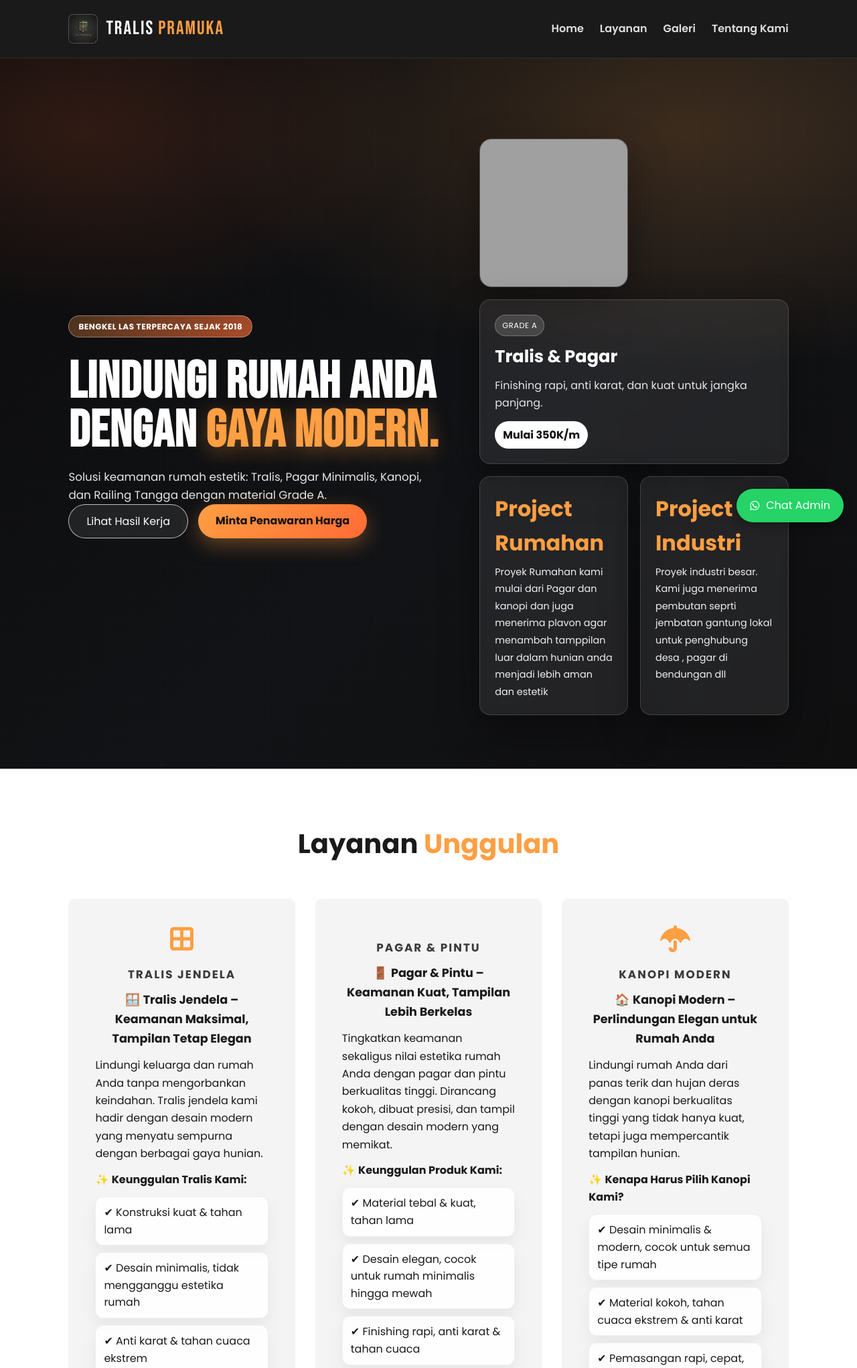
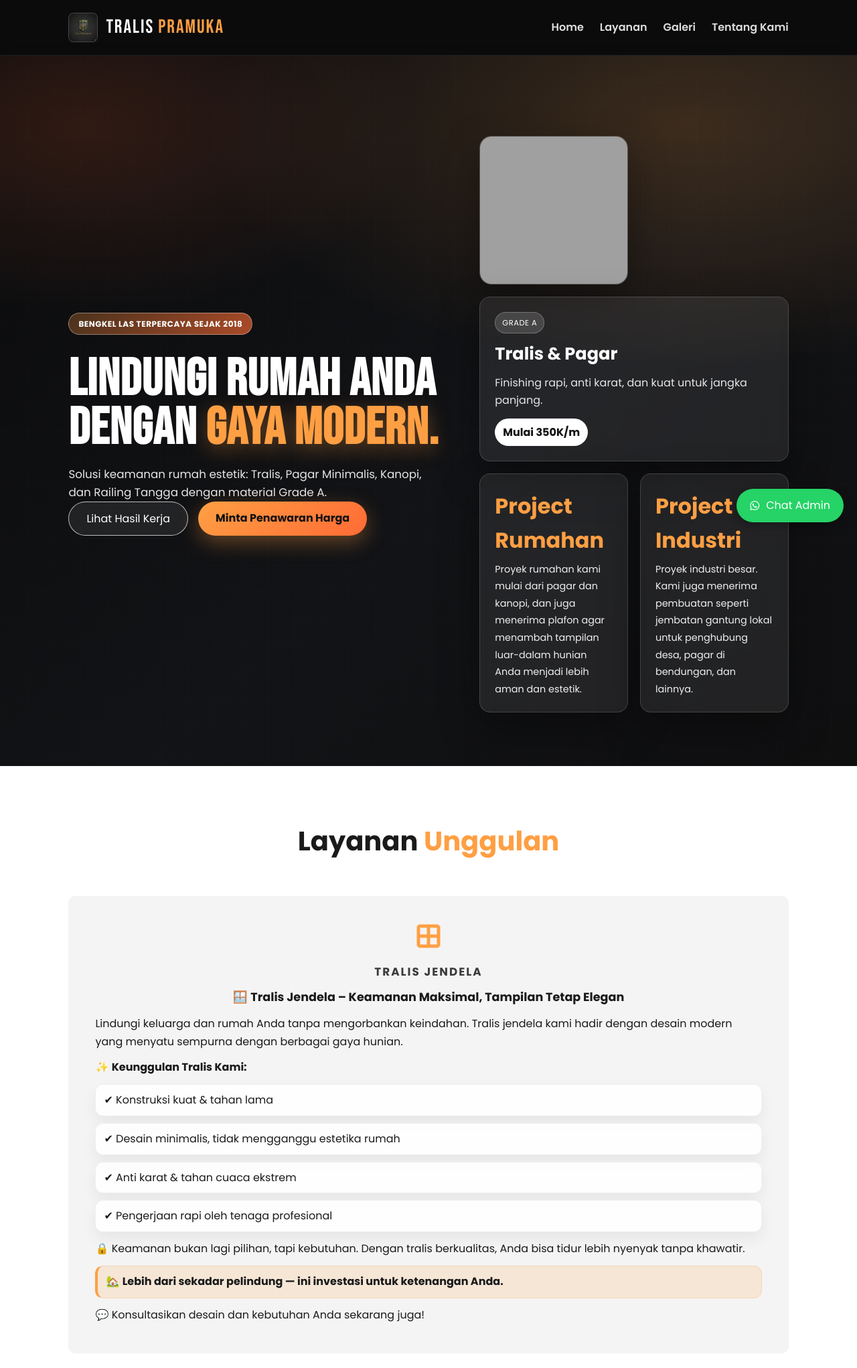
Before and after one commit to akbary-afk/web-tralis-, a Flask app: page / in a window 1280 px wide. Shown: the top 2043 px of the page at 67% size. Run offline with Flask 3, Linux system fonts and the light colour scheme; grey boxes are pictures that could not be loaded.

Commit message:
Add files via upload

```diff
--- a/Tralis-web/static/script.js
+++ b/Tralis-web/static/script.js
@@ -1,63 +1,70 @@
-// 1. Efek Navbar Berubah Warna saat Scroll
-window.addEventListener('scroll', function() {
+document.addEventListener('DOMContentLoaded', () => {
+  // 1) Navbar berubah saat scroll (pakai class biar rapi)
   const nav = document.querySelector('nav');
-    if (window.scrollY > 50) {
-        nav.style.background = '#000000'; // Jadi hitam pekat saat scroll
-        nav.style.boxShadow = '0 5px 20px rgba(0,0,0,0.5)';
-        nav.style.padding = '15px 8%'; // Sedikit lebih ramping
-    } else {
-        nav.style.background = '#1a1a1a'; // Kembali ke warna awal
-        nav.style.boxShadow = 'none';
-        nav.style.padding = '20px 8%';
+  const onScroll = () => {
+    if (!nav) return;
+    nav.classList.toggle('nav--scrolled', window.scrollY > 50);
+  };
+  window.addEventListener('scroll', onScroll, { passive: true });
+  onScroll();
+
+  // 2) Smooth scroll untuk navigasi internal (#...)
+  document.querySelectorAll('nav a[href^="#"]').forEach((anchor) => {
+    anchor.addEventListener('click', (e) => {
+      const sectionId = anchor.getAttribute('href');
+      if (!sectionId) return;
+
+      e.preventDefault();
+
+      if (sectionId === '#top' || sectionId === '#') {
+        window.scrollTo({ top: 0, behavior: 'smooth' });
+        return;
       }
-});
 
-// 2. Smooth Scroll untuk Navigasi
-document.querySelectorAll('nav a').forEach(anchor => {
-    anchor.addEventListener('click', function(e) {
-        e.preventDefault();
-        const sectionId = this.getAttribute('href');
-        if(sectionId !== "#") {
-            document.querySelector(sectionId).scrollIntoView({
-                behavior: 'smooth'
-            });
-        }
+      const target = document.querySelector(sectionId);
+      if (!target) return;
+      target.scrollIntoView({ behavior: 'smooth', block: 'start' });
     });
   });
 
-// 3. Efek Muncul (Fade In) saat Scroll (Opsional tapi Keren)
-const observerOptions = {
-    threshold: 0.1
-};
-
-const observer = new IntersectionObserver((entries) => {
-    entries.forEach(entry => {
-        if (entry.isIntersecting) {
+  // 3) Efek muncul saat elemen terlihat
+  const animatedEls = document.querySelectorAll('.service-box, .gallery-item, .testi-card');
+  if (!('IntersectionObserver' in window)) {
+    animatedEls.forEach((el) => {
+      el.style.opacity = '1';
+      el.style.transform = 'none';
+    });
+  } else {
+    const observer = new IntersectionObserver(
+      (entries) => {
+        entries.forEach((entry) => {
+          if (!entry.isIntersecting) return;
           entry.target.style.opacity = '1';
           entry.target.style.transform = 'translateY(0)';
-        }
         });
-}, observerOptions);
+      },
+      { threshold: 0.1 },
+    );
 
-// Daftarkan elemen yang mau dikasih efek muncul
-document.querySelectorAll('.service-box, .gallery-item, .testi-card').forEach(el => {
+    animatedEls.forEach((el) => {
       el.style.opacity = '0';
       el.style.transform = 'translateY(30px)';
       el.style.transition = 'all 0.8s ease-out';
       observer.observe(el);
     });
+  }
 
-// 4. Kontrol Galeri (Geser Kiri/Kanan)
+  // 4) Kontrol galeri (geser kiri/kanan)
   const galleryTrack = document.querySelector('[data-gallery]');
   const galleryPrev = document.querySelector('.gallery-nav.prev');
   const galleryNext = document.querySelector('.gallery-nav.next');
 
-function updateGalleryNav() {
+  const updateGalleryNav = () => {
     if (!galleryTrack || !galleryPrev || !galleryNext) return;
     const maxScrollLeft = galleryTrack.scrollWidth - galleryTrack.clientWidth - 2;
     galleryPrev.disabled = galleryTrack.scrollLeft <= 2;
     galleryNext.disabled = galleryTrack.scrollLeft >= maxScrollLeft;
-}
+  };
 
   if (galleryTrack && galleryPrev && galleryNext) {
     const scrollByAmount = () => Math.min(galleryTrack.clientWidth * 0.9, 600);
@@ -69,7 +76,8 @@ if (galleryTrack && galleryPrev && galleryNext) {
       galleryTrack.scrollBy({ left: scrollByAmount(), behavior: 'smooth' });
     });
 
-    galleryTrack.addEventListener('scroll', updateGalleryNav);
+    galleryTrack.addEventListener('scroll', updateGalleryNav, { passive: true });
     window.addEventListener('resize', updateGalleryNav);
     updateGalleryNav();
   }
+});
--- a/Tralis-web/static/style.css
+++ b/Tralis-web/static/style.css
@@ -4,6 +4,11 @@
     box-sizing: border-box;
     margin: 0;
     padding: 0;
+}
+
+img {
+    max-width: 100%;
+    height: auto;
 }
 
 :root {
@@ -55,6 +60,11 @@ nav {
     background: rgba(10, 10, 12, 0.72);
     backdrop-filter: blur(10px);
     border-bottom: 1px solid rgba(255,255,255,0.08);
+}
+nav.nav--scrolled {
+    background: #000000;
+    box-shadow: 0 5px 20px rgba(0,0,0,0.5);
+    padding: 15px 8%;
 }
 nav ul {
     list-style: none;
@@ -173,6 +183,15 @@ nav a:hover { color: var(--primary); opacity: 1; }
 .delay-5 { animation-delay: 0.75s; }
 @keyframes revealUp {
     to { opacity: 1; transform: translateY(0); }
+}
+
+@media (prefers-reduced-motion: reduce) {
+    *, *::before, *::after {
+        animation-duration: 0.01ms !important;
+        animation-iteration-count: 1 !important;
+        transition-duration: 0.01ms !important;
+        scroll-behavior: auto !important;
+    }
 }
 
 /* Hero Buttons */
--- a/Tralis-web/templates/index.html
+++ b/Tralis-web/templates/index.html
@@ -3,11 +3,15 @@
   <head>
     <meta charset="UTF-8" />
     <meta name="viewport" content="width=device-width, initial-scale=1.0" />
+    <meta
+      name="description"
+      content="Tralis Pramuka: spesialis tralis, pagar minimalis, kanopi, dan railing tangga. Pengerjaan rapi, kokoh, dan tahan lama."
+    />
+    <meta name="theme-color" content="#0f0f10" />
     <title>Tralis Pramuka | Spesialis Besi Modern & Kokoh</title>
-    <link
-      rel="stylesheet"
-      href="{{ url_for('static', filename='style.css') }}"
-    />
+
+    <link rel="preconnect" href="https://fonts.googleapis.com" />
+    <link rel="preconnect" href="https://fonts.gstatic.com" crossorigin />
     <link
       href="https://fonts.googleapis.com/css2?family=Bebas+Neue&family=Poppins:wght@300;400;600;700&display=swap"
       rel="stylesheet"
@@ -16,26 +20,29 @@
       rel="stylesheet"
       href="https://cdnjs.cloudflare.com/ajax/libs/font-awesome/6.0.0/css/all.min.css"
     />
+    <link rel="stylesheet" href="static/style.css" />
   </head>
-  <body>
-    <a href="https://wa.me/6282334299100" class="whatsapp-float" target="_blank">
-      <i class="fab fa-whatsapp"></i>
+  <body id="top">
+    <a
+      href="https://wa.me/6282334299100"
+      class="whatsapp-float"
+      target="_blank"
+      rel="noreferrer"
+    >
+      <i class="fab fa-whatsapp" aria-hidden="true"></i>
       <span>Chat Admin</span>
     </a>
 
-    <nav>
+    <nav aria-label="Navigasi utama">
       <div class="logo">
-        <img
-          src="{{ url_for('static', filename='logo.jpg.png') }}"
-          alt="Logo Tralis Pramuka"
-        />
+        <img src="static/logo.png" alt="Logo Tralis Pramuka" />
         <div class="logo-text">TRALIS<span>PRAMUKA</span></div>
       </div>
       <ul>
-        <li><a href="#">Home</a></li>
+        <li><a href="#top">Home</a></li>
         <li><a href="#layanan">Layanan</a></li>
         <li><a href="#galeri">Galeri</a></li>
-        <li><a href="#testimoni">Tentang Kami</a></li>
+        <li><a href="#tentang">Tentang Kami</a></li>
       </ul>
     </nav>
 
@@ -52,52 +59,73 @@
           </p>
           <div class="hero-btns reveal delay-3">
             <a href="#galeri" class="btn-secondary">Lihat Hasil Kerja</a>
-            <a href="https://wa.me/6282334299100" class="btn-primary"
+            <a
+              href="https://wa.me/6282334299100"
+              class="btn-primary"
+              target="_blank"
+              rel="noreferrer"
               >Minta Penawaran Harga</a
             >
           </div>
         </div>
+
         <div class="hero-visual">
           <div class="visual-card photo reveal delay-2">
             <img
               src="https://images.unsplash.com/photo-1503387762-592deb58ef4e?q=80&w=900"
               alt="Bengkel las dan pengerjaan tralis"
+              loading="lazy"
             />
           </div>
           <div class="visual-card main reveal delay-3">
             <div class="chip">Grade A</div>
-            <h3>Tralis & Pagar</h3>
+            <h3>Tralis &amp; Pagar</h3>
             <p>Finishing rapi, anti karat, dan kuat untuk jangka panjang.</p>
             <div class="price-tag">Mulai 350K/m</div>
           </div>
           <div class="visual-card stat reveal delay-4">
             <h4>Project Rumahan</h4>
-            <span>Proyek Rumahan kami mulai dari Pagar dan kanopi dan juga menerima plavon agar menambah tamppilan luar dalam hunian anda menjadi lebih aman dan estetik</span>
+            <span
+              >Proyek rumahan kami mulai dari pagar dan kanopi, dan juga
+              menerima plafon agar menambah tampilan luar-dalam hunian Anda
+              menjadi lebih aman dan estetik.</span
+            >
           </div>
           <div class="visual-card stat reveal delay-5">
             <h4>Project Industri</h4>
-            <span>Proyek industri besar. Kami juga menerima pembutan seprti jembatan gantung lokal untuk penghubung desa , pagar di bendungan dll</span>
+            <span
+              >Proyek industri besar. Kami juga menerima pembuatan seperti
+              jembatan gantung lokal untuk penghubung desa, pagar di bendungan,
+              dan lainnya.</span
+            >
           </div>
         </div>
       </div>
     </header>
 
+    <main>
       <section id="layanan" class="services">
         <h2 class="section-title">Layanan <span>Unggulan</span></h2>
         <div class="service-grid">
           <div class="service-box service-box--detail">
-          <i class="fas fa-border-all"></i>
+            <i class="fas fa-border-all" aria-hidden="true"></i>
             <h3>Tralis Jendela</h3>
             <div class="service-detail">
               <p class="service-detail-title">
-              🪟 <strong>Tralis Jendela – Keamanan Maksimal, Tampilan Tetap Elegan</strong>
+                🪟
+                <strong
+                  >Tralis Jendela – Keamanan Maksimal, Tampilan Tetap
+                  Elegan</strong
+                >
               </p>
               <p>
                 Lindungi keluarga dan rumah Anda tanpa mengorbankan keindahan.
                 Tralis jendela kami hadir dengan desain modern yang menyatu
                 sempurna dengan berbagai gaya hunian.
               </p>
-            <p class="service-detail-subtitle">✨ <strong>Keunggulan Tralis Kami:</strong></p>
+              <p class="service-detail-subtitle">
+                ✨ <strong>Keunggulan Tralis Kami:</strong>
+              </p>
               <ul class="service-list">
                 <li>✔ Konstruksi kuat &amp; tahan lama</li>
                 <li>✔ Desain minimalis, tidak mengganggu estetika rumah</li>
@@ -109,99 +137,13 @@
                 berkualitas, Anda bisa tidur lebih nyenyak tanpa khawatir.
               </p>
               <p class="service-detail-callout">
-              🏡 <strong>Lebih dari sekadar pelindung — ini investasi untuk ketenangan Anda.</strong>
+                🏡
+                <strong
+                  >Lebih dari sekadar pelindung — ini investasi untuk ketenangan
+                  Anda.</strong
+                >
               </p>
-            <p>
-              💬 Konsultasikan desain dan kebutuhan Anda sekarang juga! Kami siap
-              membantu menciptakan tralis yang aman, kokoh, dan tetap enak
-              dipandang.
-            </p>
-            <p class="service-detail-closing">
-              👉 <em>Aman, kuat, dan tetap stylish – pilih tralis terbaik untuk rumah Anda!</em>
-            </p>
-          </div>
-        </div>
-        <div class="service-box service-box--detail">
-          <i class="fas fa-gate"></i>
-          <h3>Pagar & Pintu</h3>
-          <div class="service-detail">
-            <p class="service-detail-title">
-              🚪 <strong>Pagar &amp; Pintu – Keamanan Kuat, Tampilan Lebih Berkelas</strong>
-            </p>
-            <p>
-              Tingkatkan keamanan sekaligus nilai estetika rumah Anda dengan pagar dan pintu
-              berkualitas tinggi. Dirancang kokoh, dibuat presisi, dan tampil dengan desain
-              modern yang memikat.
-            </p>
-            <p class="service-detail-subtitle">
-              ✨ <strong>Keunggulan Produk Kami:</strong>
-            </p>
-            <ul class="service-list">
-              <li>✔ Material tebal &amp; kuat, tahan lama</li>
-              <li>✔ Desain elegan, cocok untuk rumah minimalis hingga mewah</li>
-              <li>✔ Finishing rapi, anti karat &amp; tahan cuaca</li>
-              <li>✔ Custom sesuai ukuran &amp; model yang Anda inginkan</li>
-            </ul>
-            <p>
-              🔒 Rumah aman dimulai dari pagar dan pintu yang kokoh. Tak hanya melindungi,
-              tapi juga menjadi <strong>wajah pertama</strong> yang mencerminkan karakter
-              hunian Anda.
-            </p>
-            <p class="service-detail-callout">
-              🏡 <strong>Lebih dari sekadar pembatas – ini adalah perlindungan dan gaya dalam satu paket.</strong>
-            </p>
-            <p class="service-detail-callout">
-              💬 <strong>Konsultasi GRATIS &amp; survei lokasi!</strong>
-            </p>
-            <p>
-              Kami siap membantu Anda mendapatkan pagar dan pintu terbaik sesuai kebutuhan dan
-              budget.
-            </p>
-            <p class="service-detail-closing">
-              👉 <em>Kuat, aman, dan tampil lebih elegan – saatnya upgrade rumah Anda sekarang!</em>
-            </p>
-          </div>
-        </div>
-        <div class="service-box service-box--detail">
-          <i class="fas fa-umbrella"></i>
-          <h3>Kanopi Modern</h3>
-          <div class="service-detail">
-            <p class="service-detail-title">
-              🏠 <strong>Kanopi Modern – Perlindungan Elegan untuk Rumah Anda</strong>
-            </p>
-            <p>
-              Lindungi rumah Anda dari panas terik dan hujan deras dengan kanopi
-              berkualitas tinggi yang tidak hanya kuat, tetapi juga mempercantik
-              tampilan hunian.
-            </p>
-            <p class="service-detail-subtitle">
-              ✨ <strong>Kenapa Harus Pilih Kanopi Kami?</strong>
-            </p>
-            <ul class="service-list">
-              <li>✔ Desain minimalis &amp; modern, cocok untuk semua tipe rumah</li>
-              <li>✔ Material kokoh, tahan cuaca ekstrem &amp; anti karat</li>
-              <li>✔ Pemasangan rapi, cepat, dan profesional</li>
-              <li>✔ Harga terjangkau dengan kualitas premium</li>
-            </ul>
-            <p>
-              🌤 Bayangkan halaman rumah Anda tetap teduh, kendaraan lebih aman,
-              dan tampilan rumah terlihat lebih mewah hanya dengan satu sentuhan:
-              <strong>kanopi berkualitas</strong>.
-            </p>
-            <p class="service-detail-callout">
-              💡 <strong>Investasi kecil, manfaat jangka panjang!</strong>
-            </p>
-            <p>Jangan tunggu sampai panas dan hujan merusak kenyamanan rumah Anda.</p>
-            <p class="service-detail-callout">
-              📞 <strong>Konsultasi GRATIS sekarang juga!</strong>
-            </p>
-            <p>
-              Kami siap membantu mewujudkan kanopi impian Anda sesuai kebutuhan dan
-              budget.
-            </p>
-            <p class="service-detail-closing">
-              👉 <em>Tampil beda, lebih nyaman, dan lebih aman bersama kanopi pilihan terbaik!</em>
-            </p>
+              <p>💬 Konsultasikan desain dan kebutuhan Anda sekarang juga!</p>
             </div>
           </div>
         </div>
@@ -215,107 +157,118 @@
             type="button"
             aria-label="Geser galeri ke kiri"
           >
-          <i class="fas fa-chevron-left"></i>
+            <i class="fas fa-chevron-left" aria-hidden="true"></i>
           </button>
+
           <div class="gallery-grid" data-gallery>
             <div class="gallery-item">
               <img
-              src="{{ url_for('static', filename='img.jpg/bg1.jpg.jpeg') }}"
+                src="static/img/bg1.jpg.jpeg"
                 alt="Tralis Jendela"
+                loading="lazy"
               />
             </div>
             <div class="gallery-item">
               <img
-              src="{{ url_for('static', filename='img.jpg/bg2.jpg.jpeg') }}"
+                src="static/img/bg2.jpg.jpeg"
                 alt="Pagar Minimalis"
+                loading="lazy"
+              />
+            </div>
+            <div class="gallery-item">
+              <img src="static/img/bg3.jpg.jpeg" alt="Kanopi" loading="lazy" />
+            </div>
+            <div class="gallery-item">
+              <img src="static/img/bg4.jpg.jpeg" alt="Railing" loading="lazy" />
+            </div>
+            <div class="gallery-item">
+              <img
+                src="static/img/bg5.jpg.jpeg"
+                alt="Pagar Rumah"
+                loading="lazy"
               />
             </div>
             <div class="gallery-item">
               <img
-              src="{{ url_for('static', filename='img.jpg/bg3.jpg.jpeg') }}"
-              alt="Kanopi"
+                src="static/img/bg6.jpg.jpeg"
+                alt="Kanopi Modern"
+                loading="lazy"
               />
             </div>
             <div class="gallery-item">
               <img
-              src="{{ url_for('static', filename='img.jpg/bg4.jpg.jpeg') }}"
-              alt="Railing"
+                src="static/img/bg7.jpg.jpeg"
+                alt="Tralis Minimalis"
+                loading="lazy"
               />
             </div>
             <div class="gallery-item">
               <img
-              src="{{ url_for('static', filename='img.jpg/bg5.jpg.jpeg') }}"
-              alt="Pagar Rumah"
+                src="static/img/bg8.jpg.jpeg"
+                alt="Pintu Besi"
+                loading="lazy"
               />
             </div>
             <div class="gallery-item">
               <img
-              src="{{ url_for('static', filename='img.jpg/bg6.jpg.jpeg') }}"
-              alt="Kanopi Modern"
+                src="static/img/bg9.jpg.jpeg"
+                alt="Railing Tangga"
+                loading="lazy"
               />
             </div>
             <div class="gallery-item">
               <img
-              src="{{ url_for('static', filename='img.jpg/bg7.jpg.jpeg') }}"
-              alt="Tralis Minimalis"
+                src="static/img/bg10.jpg.jpeg"
+                alt="Kanopi Garasi"
+                loading="lazy"
               />
             </div>
             <div class="gallery-item">
               <img
-              src="{{ url_for('static', filename='img.jpg/bg8.jpg.jpeg') }}"
-              alt="Pintu Besi"
-            />
-          </div>
-          <div class="gallery-item">
-            <img
-              src="{{ url_for('static', filename='img.jpg/bg9.jpg.jpeg') }}"
-              alt="Railing Tangga"
-            />
-          </div>
-          <div class="gallery-item">
-            <img
-              src="{{ url_for('static', filename='img.jpg/bg10.jpg.jpeg') }}"
-              alt="Kanopi Garasi"
-            />
-          </div>
-          <div class="gallery-item">
-            <img
-              src="{{ url_for('static', filename='img.jpg/bg11.jpg.jpeg') }}"
+                src="static/img/bg11.jpg.jpeg"
                 alt="Pagar Besi"
+                loading="lazy"
               />
             </div>
           </div>
+
           <button
             class="gallery-nav next"
             type="button"
             aria-label="Geser galeri ke kanan"
           >
-          <i class="fas fa-chevron-right"></i>
+            <i class="fas fa-chevron-right" aria-hidden="true"></i>
           </button>
         </div>
       </section>
 
-    <section id="testimoni" class="testimonials">
-      <h2 class="section-title">TENTANG  <span>KAMI</span></h2>
+      <section id="tentang" class="testimonials">
+        <h2 class="section-title">Tentang <span>Kami</span></h2>
         <div class="testi-container">
           <div class="testi-card">
-          <p>"Bengkel Tralis Terpercaya Sejak satu Dekade Lalu"
-              Kami bukan sekadar bengkel. Kami adalah tangan terampil yang menjaga rumah Anda tetap kokoh, aman, dan indah — satu tralis pada satu waktu. </p>
-          <h4></h4>
+            <p>
+              “Bengkel tralis terpercaya sejak 2018.” Kami bukan sekadar
+              bengkel. Kami adalah tangan terampil yang menjaga rumah Anda tetap
+              kokoh, aman, dan indah — satu tralis pada satu waktu.
+            </p>
           </div>
-
+        </div>
       </section>
+    </main>
 
     <footer>
       <div class="footer-info">
         <h3>TRALIS <span>PRAMUKA</span></h3>
-        <p>Alamat: Dusun Ngemplak, RT 03 RW 01, No.11, Sembon, Kec. Karangrejo, Kabupaten Tulungagung, Jawa Timur</p>
-        <br><br>
+        <p>
+          Alamat: Dusun Ngemplak, RT 03 RW 01, No.11, Sembon, Kec. Karangrejo,
+          Kabupaten Tulungagung, Jawa Timur
+        </p>
+        <br />
         <p>WA Admin 1: 6282334299100</p>
       </div>
       <p class="copyright">&copy; 2018 Tralis Pramuka.</p>
     </footer>
 
-    <script src="{{ url_for('static', filename='script.js') }}"></script>
+    <script src="static/script.js" defer></script>
   </body>
 </html>
```
Also changed, not shown: Tralis-web/index.html (added, +215 -0 lines), Tralis-web/README.md, Tralis-web/static/img/bg1.jpg.jpeg (added), Tralis-web/static/img/bg10.jpg.jpeg (added), Tralis-web/static/img/bg11.jpg.jpeg (added), Tralis-web/static/img/bg2.jpg.jpeg (added), Tralis-web/static/img/bg3.jpg.jpeg (added), Tralis-web/static/img/bg4.jpg.jpeg (added), Tralis-web/static/img/bg5.jpg.jpeg (added), Tralis-web/static/img/bg6.jpg.jpeg (added), Tralis-web/static/img/bg7.jpg.jpeg (added), Tralis-web/static/img/bg8.jpg.jpeg (added), Tralis-web/static/img/bg9.jpg.jpeg (added), Tralis-web/static/logo.png (added). Lines whose indentation alone changed are shown as unchanged.
